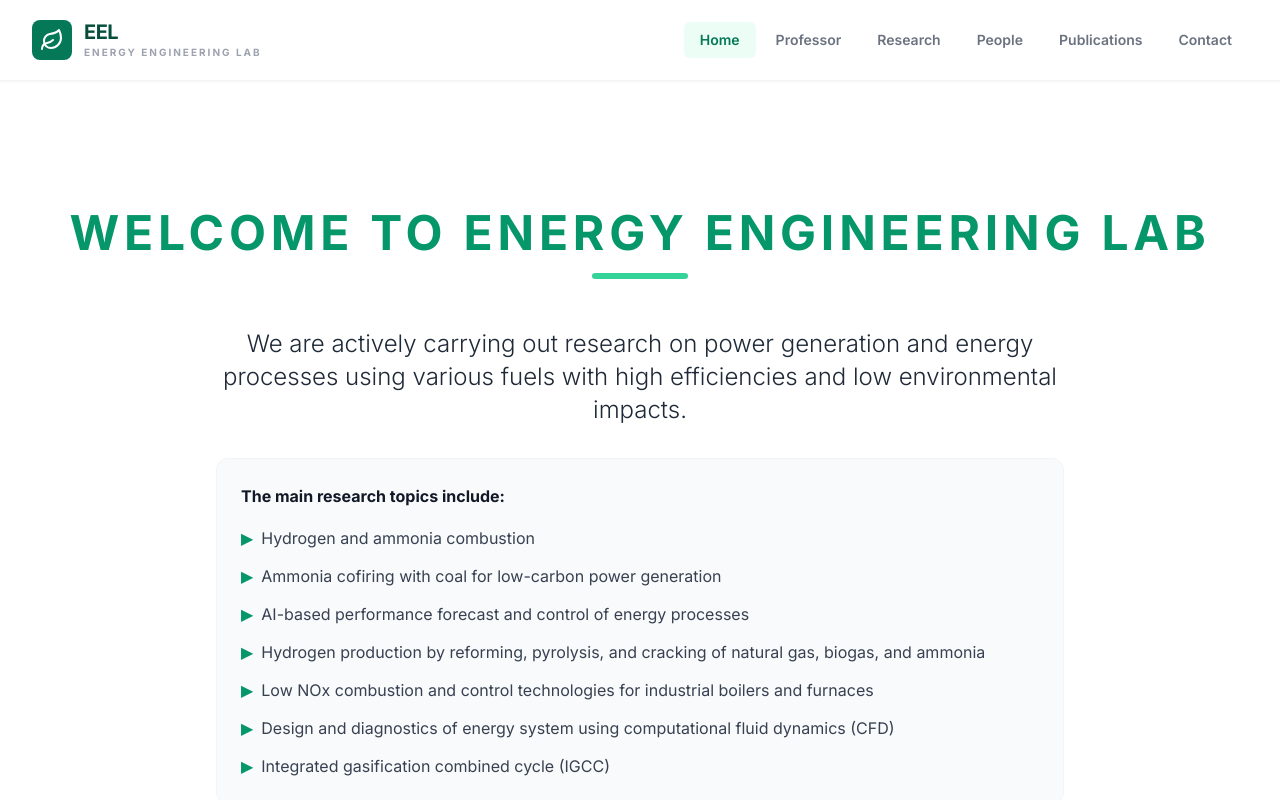
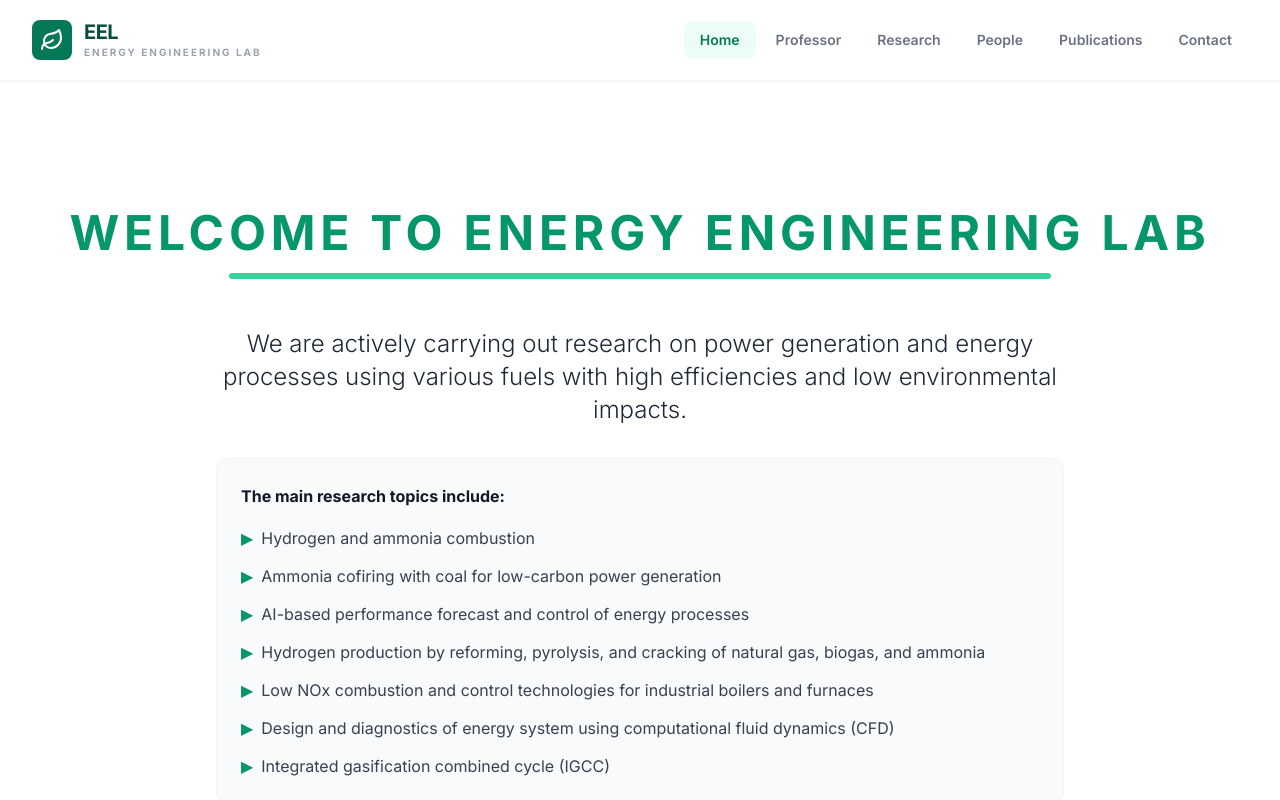
Before and after one commit to EEL23307/eelab_page, a React (Vite) app: page / in a window 1280 px wide. Shown: the top 800 px of the page. Built offline with nearby package versions, Linux system fonts and the light colour scheme.

Commit message:
Update Home.tsx

```diff
--- a/pages/Home.tsx
+++ b/pages/Home.tsx
@@ -17,12 +17,12 @@ const Home: React.FC<HomeProps> = ({ setActiveTab }) => {
     <div className="bg-white">
 
       {/* ================= 제목 섹션 (수정됨) ================= */}
-      {/* max-w-4xl를 max-w-7xl로 넓혀서 한 줄로 나오게 수정했습니다 */}
       <section className="max-w-7xl mx-auto px-6 pt-32 pb-12 text-center">
         <h1 className="text-3xl md:text-5xl font-black text-emerald-600 uppercase tracking-widest mb-4">
           Welcome to Energy Engineering Lab
         </h1>
-        <div className="h-1.5 w-24 bg-emerald-400 mx-auto rounded-full"></div>
+        {/* 여기 w-24를 w-2/3로 변경하여 너비를 넓혔습니다 */}
+        <div className="h-1.5 w-2/3 bg-emerald-400 mx-auto rounded-full"></div>
       </section>
 
       {/* ================= 본문 내용 ================= */}
```
